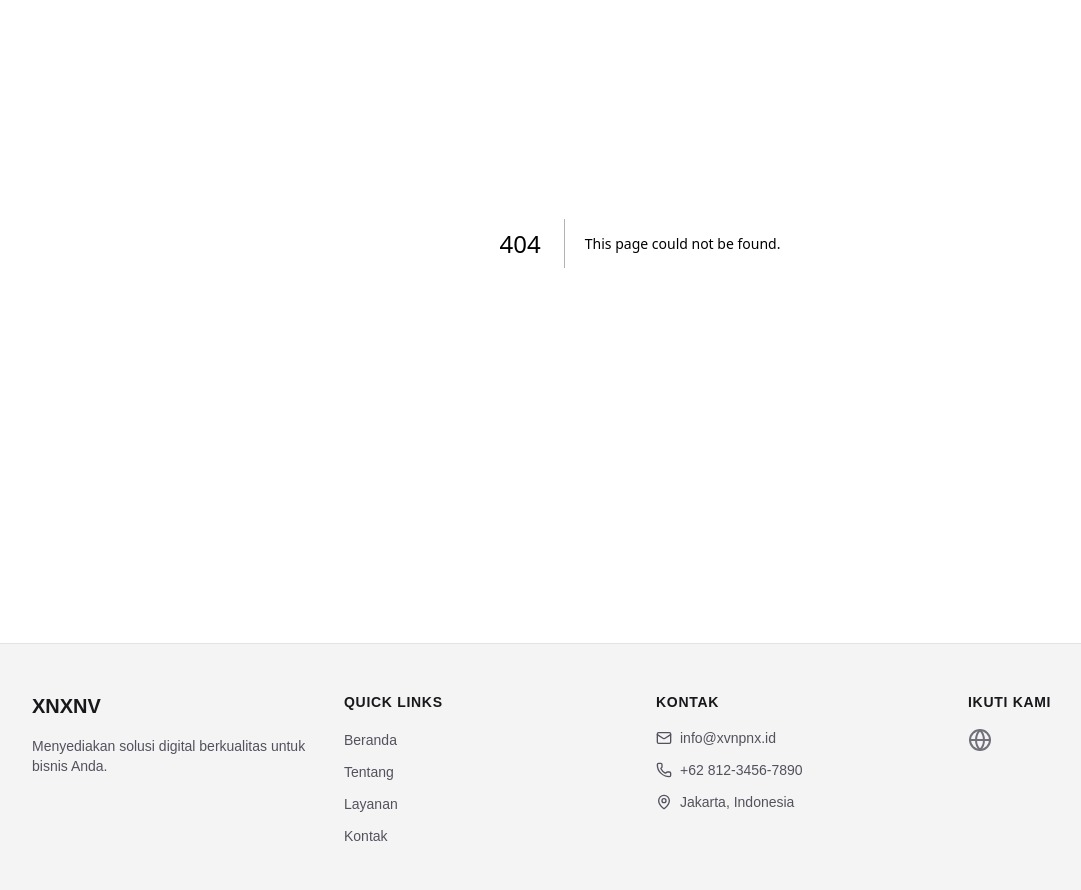
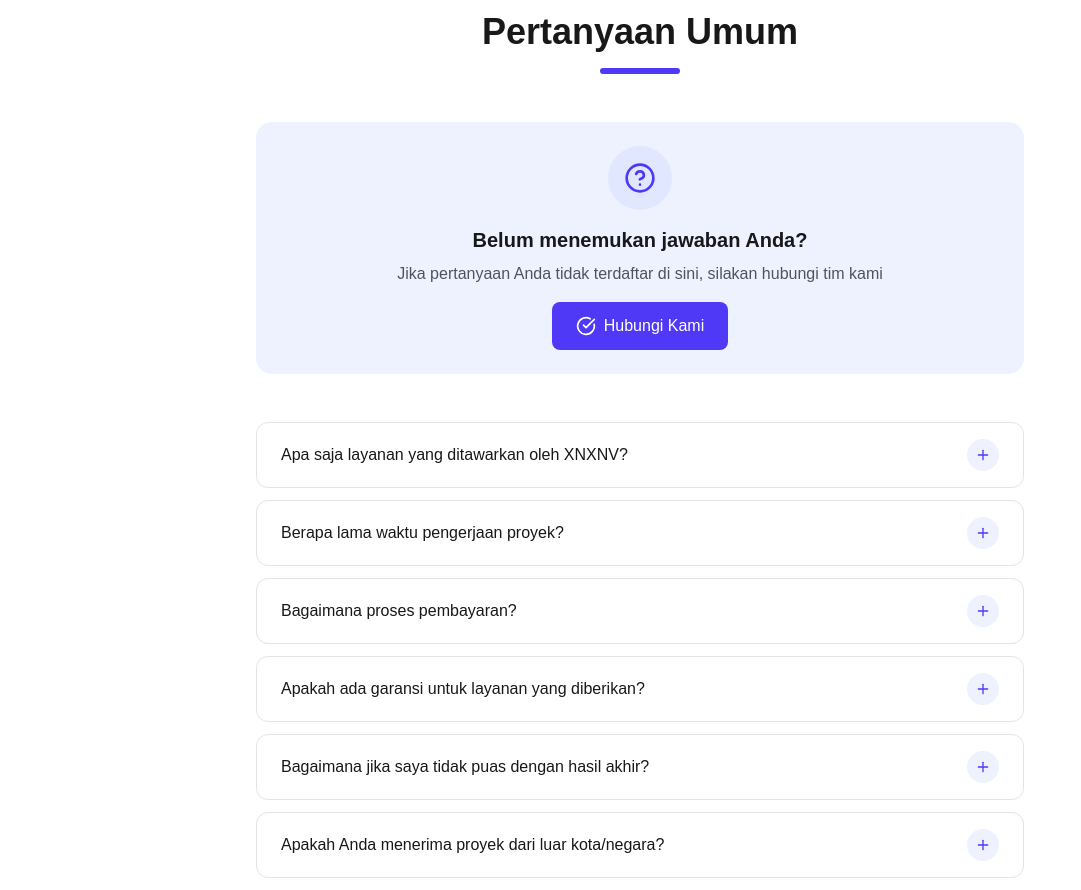
Before and after one commit to aryaapriawann-dev/XNXNV, a Next.js app: page /faq in a window 1280 px wide. Before the commit this address had no page. Shown: the part 221-1111 px from the top of the page, without its empty margins (0-1081 px from the left). Built offline with nearby package versions, Linux system fonts and the light colour scheme.

Commit message:
feat: add FAQ page with accordion component

```diff
--- /dev/null
+++ b/src/app/faq/page.tsx
@@ -0,0 +1,96 @@
+import { Metadata } from "next";
+import { CheckCircle, HelpCircle } from "lucide-react";
+
+import Accordion from "@/components/Accordion";
+import Breadcrumbs from "@/components/Breadcrumbs";
+import SectionTitle from "@/components/SectionTitle";
+
+export const metadata: Metadata = {
+  title: "Pertanyaan Umum | XNXNV",
+  description: "Pertanyaan yang sering diajukan tentang layanan dan produk kami",
+  openGraph: {
+    title: "Pertanyaan Umum",
+    description: "Pertanyaan yang sering diajukan tentang layanan dan produk kami",
+    type: "website"
+  }
+};
+
+const faqItems = [
+  {
+    id: "1",
+    question: "Apa saja layanan yang ditawarkan oleh XNXNV?",
+    answer: "Kami menawarkan berbagai layanan teknologi informasi termasuk pengembangan web, mobile app development, cloud solutions, dan digital marketing services."
+  },
+  {
+    id: "2",
+    question: "Berapa lama waktu pengerjaan proyek?",
+    answer: "Waktu pengerjaan bervariasi tergantung kompleksitas proyek. Proyek kecil dapat diselesaikan dalam 1-2 minggu, sementara proyek besar mungkin memerlukan 2-3 bulan."
+  },
+  {
+    id: "3",
+    question: "Bagaimana proses pembayaran?",
+    answer: "Kami menggunakan sistem pembayaran 50% di awal dan 50% setelah proyek selesai. Untuk proyek besar, kami bisa menyepakati milestone payment."
+  },
+  {
+    id: "4",
+    question: "Apakah ada garansi untuk layanan yang diberikan?",
+    answer: "Ya, kami memberikan garansi 3 bulan untuk semua layanan pengembangan. Dalam periode garansi, kami akan memperbaiki bug tanpa biaya tambahan."
+  },
+  {
+    id: "5",
+    question: "Bagaimana jika saya tidak puas dengan hasil akhir?",
+    answer: "Kami menerapkan proses kerja yang transparan dengan review point di setiap tahap. Jika ada ketidakpuasan, kami akan bekerja sama mencari solusi terbaik."
+  },
+  {
+    id: "6",
+    question: "Apakah Anda menerima proyek dari luar kota/negara?",
+    answer: "Ya, kami melayani proyek dari seluruh Indonesia bahkan internasional. Komunikasi dilakukan melalui email, call, dan video conference."
+  },
+  {
+    id: "7",
+    question: "Bagaimana cara menghubungi tim support?",
+    answer: "Anda dapat menghubungi kami melalui email support@xnxnv.com, WhatsApp di 0812-3456-7890, atau melalui form kontak yang tersedia di website."
+  }
+];
+
+export default function FAQPage() {
+  return (
+    <div className="container mx-auto px-4 py-12 md:py-20">
+      <Breadcrumbs
+        items={[
+          { label: "Beranda", href: "/", isActive: false },
+          { label: "Pertanyaan Umum", href: "/faq", isActive: true }
+        ]}
+        className="mb-8"
+      />
+
+      <SectionTitle
+        title="Pertanyaan Umum"
+        subtitle="Temukan jawaban untuk pertanyaan yang sering diajukan"
+      />
+
+      <div className="mt-12 max-w-3xl mx-auto">
+        <div className="bg-indigo-50 dark:bg-indigo-900/20 rounded-2xl p-6 mb-12 text-center">
+          <div className="inline-flex items-center justify-center w-16 h-16 rounded-full bg-indigo-100 dark:bg-indigo-900/40 text-indigo-600 dark:text-indigo-400 mb-4">
+            <HelpCircle className="h-8 w-8" />
+          </div>
+          <h3 className="text-xl font-semibold text-zinc-900 dark:text-zinc-50 mb-2">
+            Belum menemukan jawaban Anda?
+          </h3>
+          <p className="text-zinc-600 dark:text-zinc-400 mb-4">
+            Jika pertanyaan Anda tidak terdaftar di sini, silakan hubungi tim kami
+          </p>
+          <a
+            href="/contact"
+            className="inline-flex items-center gap-2 px-6 py-3 bg-indigo-600 text-white rounded-lg font-medium hover:bg-indigo-700 transition-colors"
+          >
+            <CheckCircle className="h-5 w-5" />
+            Hubungi Kami
+          </a>
+        </div>
+
+        <Accordion items={faqItems} />
+      </div>
+    </div>
+  );
+}
```
